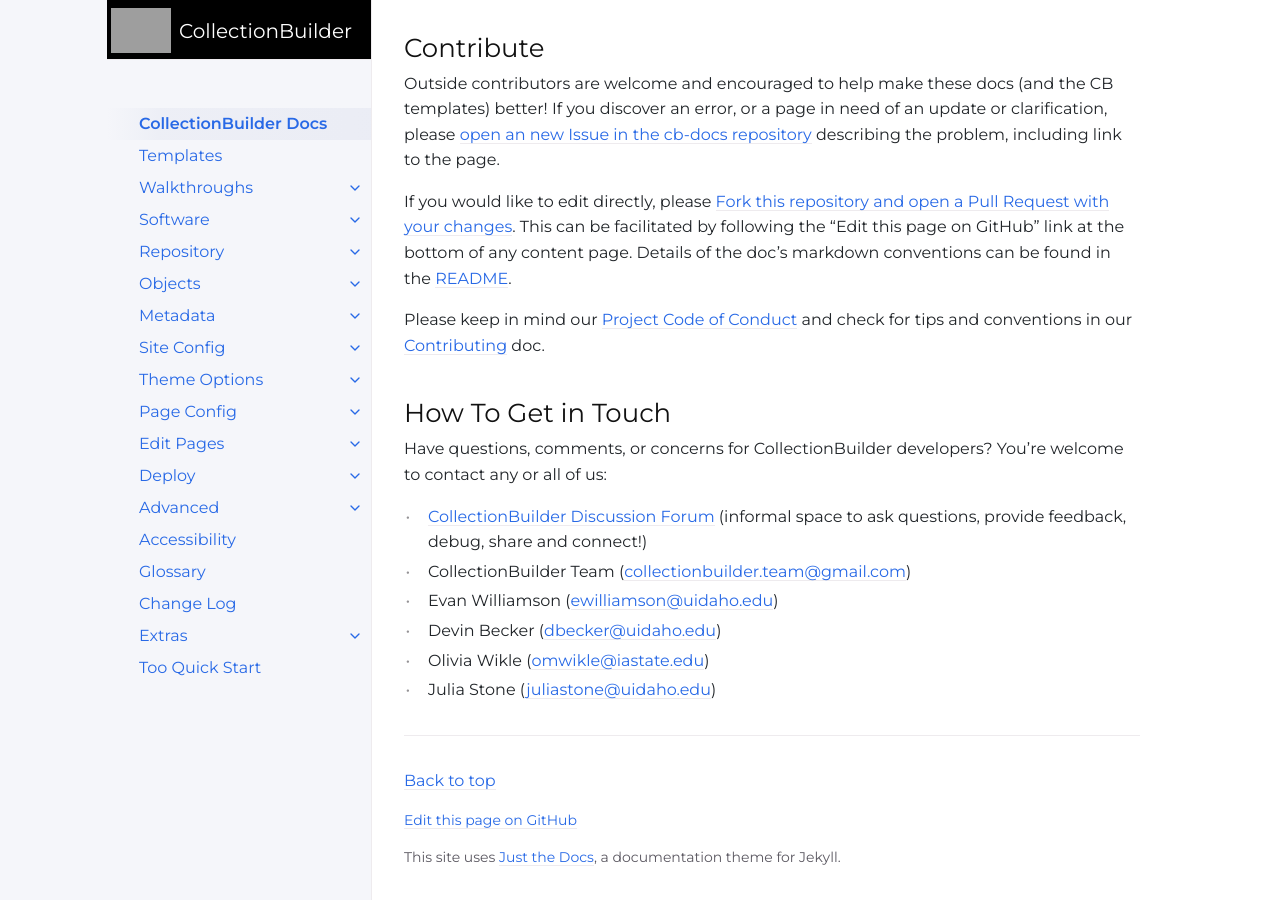
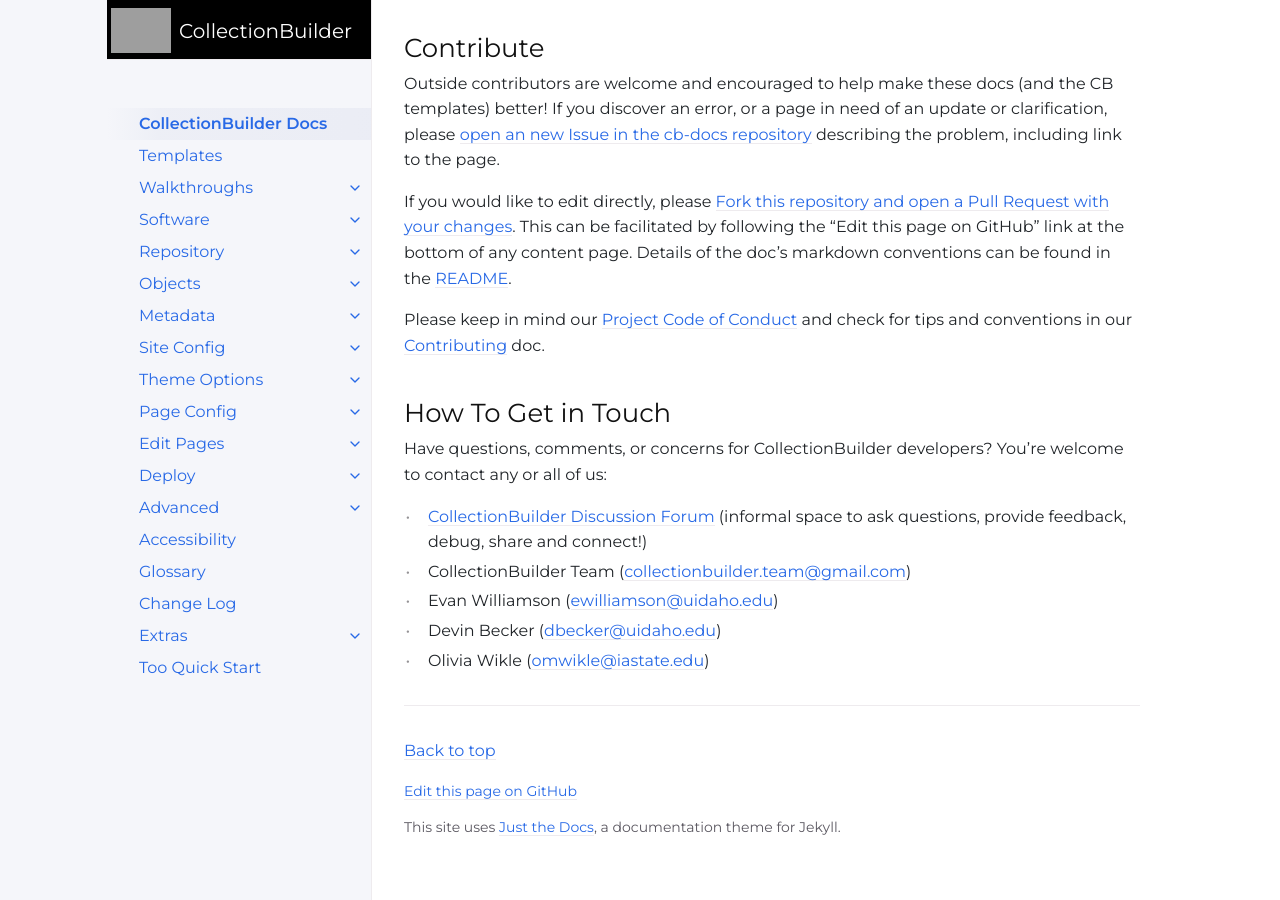
Before and after one commit to CollectionBuilder/cb-docs, a Jekyll site: the page built from index.md, in a window 1280 px wide and 900 px high, scrolled down 740 px. Built offline with Jekyll 4.4.1, drawn with Linux system fonts in a browser that asks for light colours; comment, search, counter and statistics services are not loaded; after the commit the page ends 1611 px from its top, so only the background shows below that.

Commit message:
remove Julia email

```diff
--- a/index.md
+++ b/index.md
@@ -47,4 +47,3 @@ You're welcome to contact any or all of us:
 - Evan Williamson (<mailto:ewilliamson@uidaho.edu>)
 - Devin Becker (<mailto:dbecker@uidaho.edu>)
 - Olivia Wikle (<mailto:omwikle@iastate.edu>)
-- Julia Stone (<mailto:juliastone@uidaho.edu>)
```
